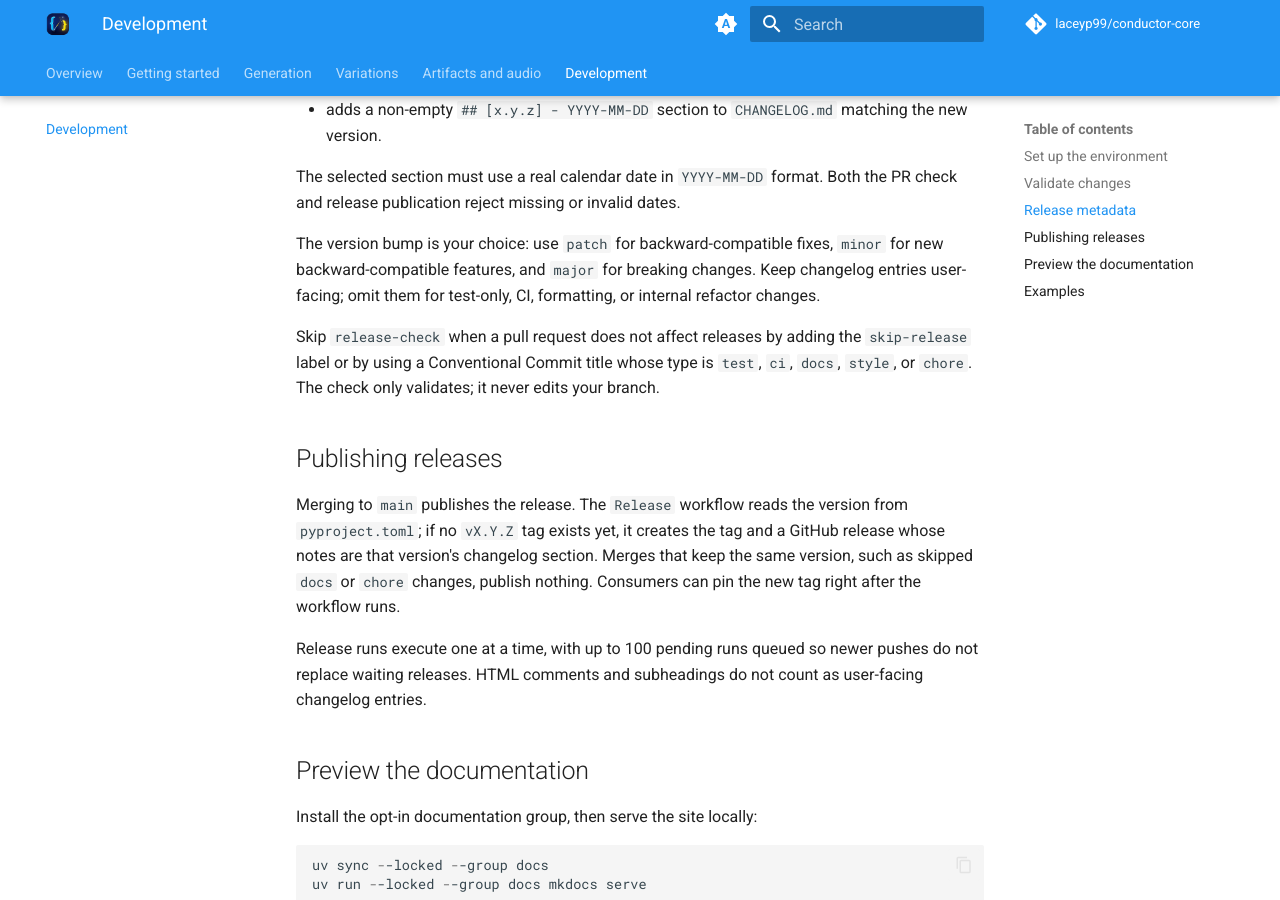
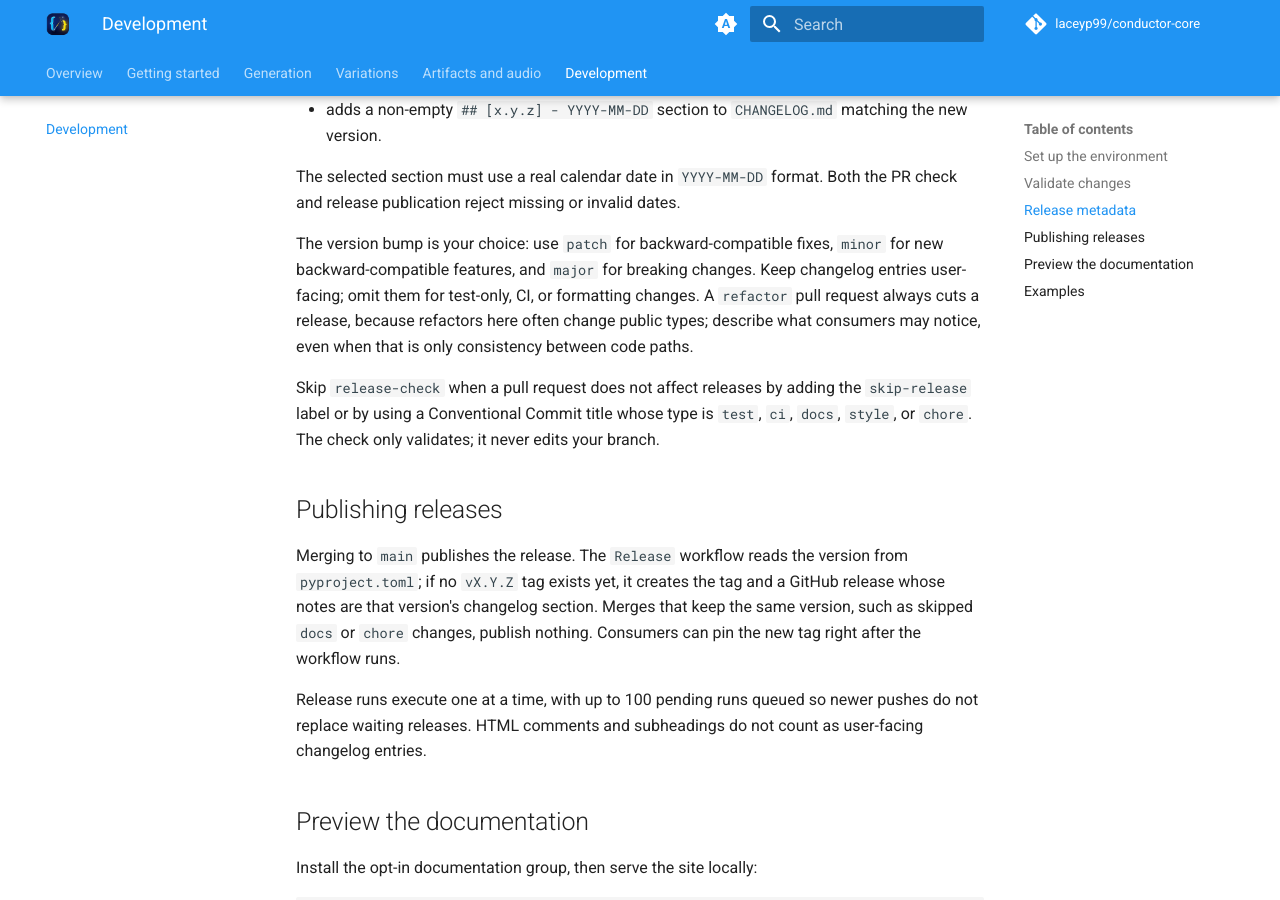
Before and after one commit to laceyp99/conductor-core, an MkDocs documentation site: the page built from docs/development.md, in a window 1280 px wide and 900 px high, scrolled down 1689 px. Built offline with MkDocs 1.6.1 and Material for MkDocs 9.7.7, drawn with Linux system fonts in a browser that asks for light colours; comment, search, counter and statistics services are not loaded.

Commit message:
docs(release): require release metadata for refactor changes
Co-Authored-By: Claude Opus 5.5 <noreply@anthropic.com>

```diff
--- a/docs/development.md
+++ b/docs/development.md
@@ -82,8 +82,10 @@ Both the PR check and release publication reject missing or invalid dates.
 
 The version bump is your choice: use `patch` for backward-compatible fixes,
 `minor` for new backward-compatible features, and `major` for breaking changes.
-Keep changelog entries user-facing; omit them for test-only, CI, formatting, or
-internal refactor changes.
+Keep changelog entries user-facing; omit them for test-only, CI, or formatting
+changes. A `refactor` pull request always cuts a release, because refactors
+here often change public types; describe what consumers may notice, even when
+that is only consistency between code paths.
 
 Skip `release-check` when a pull request does not affect releases by adding the
 `skip-release` label or by using a Conventional Commit title whose type is
```
